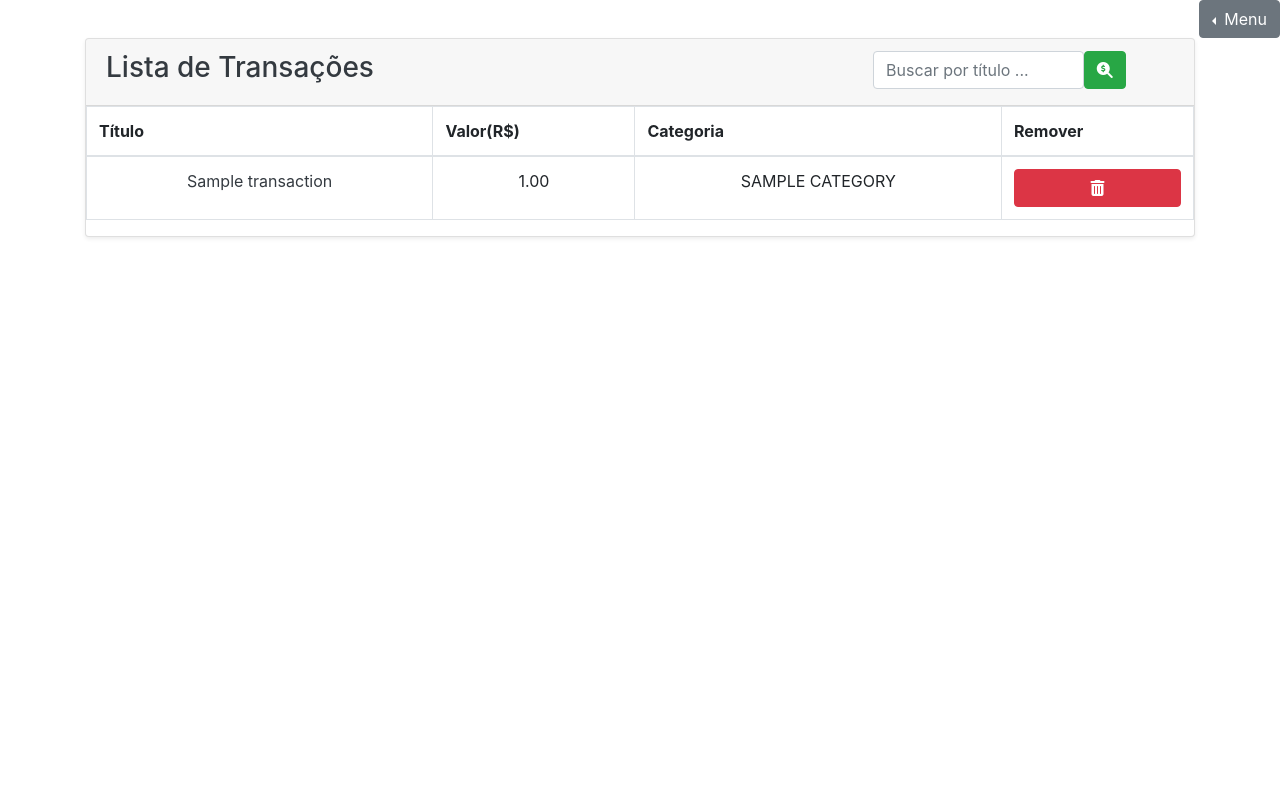
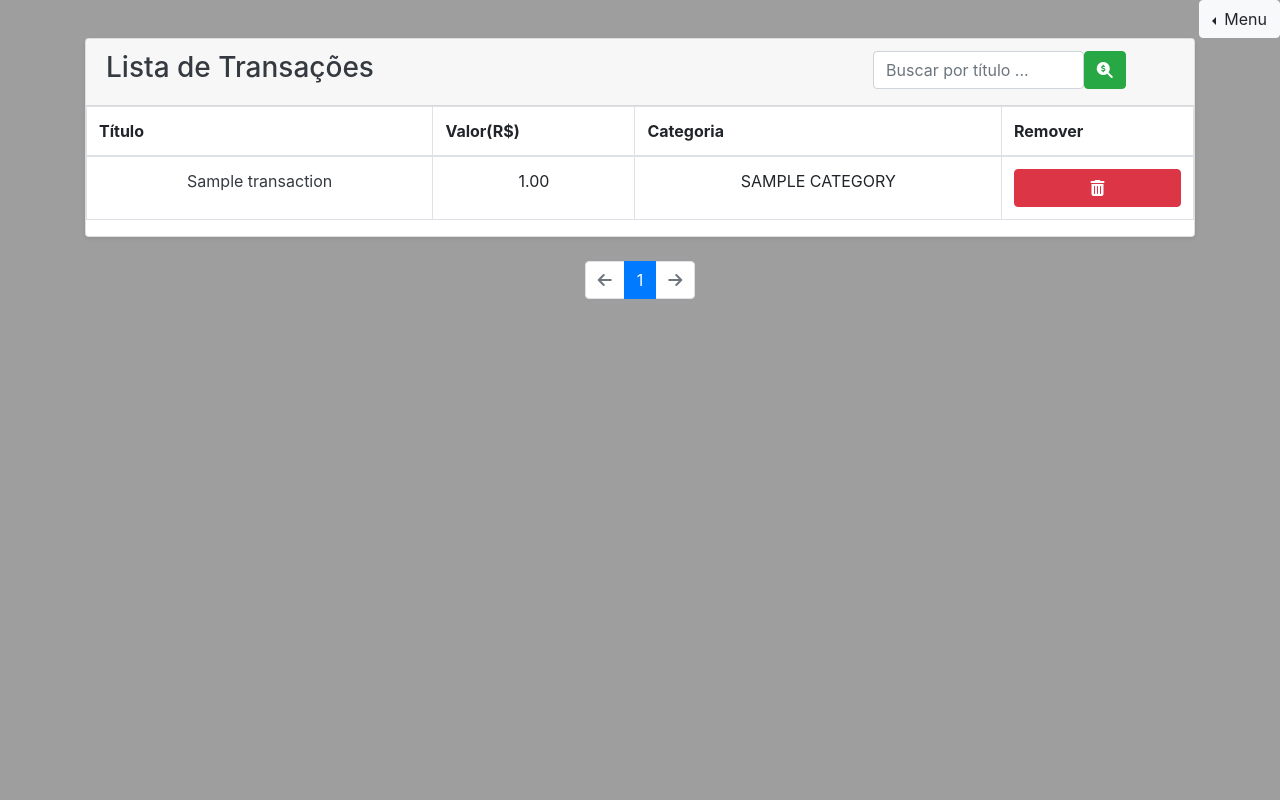
Before and after one commit to lvleo21/controle-financas, a Django app: page / in a window 1280 px wide. Run offline with Django 3.2, Linux system fonts and the light colour scheme; a user stored in the database is signed in; tables that the repository leaves empty hold one stand-in row (values such as "Sample post"); some libraries are stand-ins or nearby versions.

Commit message:
add paginartion in list_transaction

```diff
--- a/core/templates/core/components/base.html
+++ b/core/templates/core/components/base.html
@@ -18,8 +18,8 @@
 
     <style>
         .back {
-            background-image: linear-gradient(62deg, #8EC5FC 0%, #ebdff7 100%);
-            background-color: #8EC5FC;
+
+            background-color: #9e9e9e;
             height: 100vh;
 
             background-repeat: no-repeat;
@@ -35,7 +35,7 @@
 <body>
 
 
-    <body class="display">
+    <body class="back">
         {% block content %}
         {% endblock content %}
     </body>
--- a/core/templates/core/list_transaction.html
+++ b/core/templates/core/list_transaction.html
@@ -8,9 +8,10 @@ Lista de Transações
 {% block css %}
 
 <style>
-    #title_label{
+    #title_label {
         transition: background-color .9s;
     }
+
     #title_label:hover {
         background-color: rgb(228, 226, 226);
     }
@@ -26,7 +27,7 @@ Lista de Transações
 
     <!-- Default dropleft button -->
     <div class="btn-group dropleft">
-        <button type="button" class="btn btn-secondary dropdown-toggle" data-toggle="dropdown" aria-haspopup="true"
+        <button type="button" class="btn btn-light dropdown-toggle" data-toggle="dropdown" aria-haspopup="true"
             aria-expanded="false">
             Menu
         </button>
@@ -110,6 +111,33 @@ Lista de Transações
 
 </div>
 
+<br>
+<div class="d-flex justify-content-center">
+    <ul class="pagination">
+        <li class="page-item  {% if page_obj.has_previous == False %} disabled {% endif %}">
+            <a class="page-link"
+            href="{% if page_obj.has_previous %} ?page={{ page_obj.previous_page_number }} {% else %} # {% endif %}">
+            <i class="fas fa-arrow-left"></i>
+            </a>
+        </li>
 
+        {% with ''|center:page_obj.paginator.num_pages as range %}
+            {% for _ in range %}
+                <li class="page-item {% if forloop.counter == page_obj.number %} active {% endif %}">
+                    <a class="page-link" href="?page={{ forloop.counter}}">
+                        {{ forloop.counter}}
+                    </a>
+                </li>
+            {% endfor %}
+        {% endwith %}
+
+        <li class="page-item  {% if page_obj.has_next == False %} disabled {% endif %}">
+            <a class="page-link"
+            href="{% if page_obj.has_next %} ?page={{ page_obj.next_page_number }} {% else %} # {% endif %}">
+            <i class="fas fa-arrow-right"></i>
+            </a>
+        </li>
+    </ul>
+</div>
 
 {% endblock content %}
--- a/core/views.py
+++ b/core/views.py
@@ -11,7 +11,7 @@ class TrasactionListView(LoginRequiredMixin, ListView):
     model = Transaction
     template_name = "core/list_transaction.html"
     context_object_name = "transactions"
-
+    paginate_by = 5
 
     def get_queryset(self, *args, **kwargs):
         qs = super(TrasactionListView, self).get_queryset(*args, **kwargs)
```
